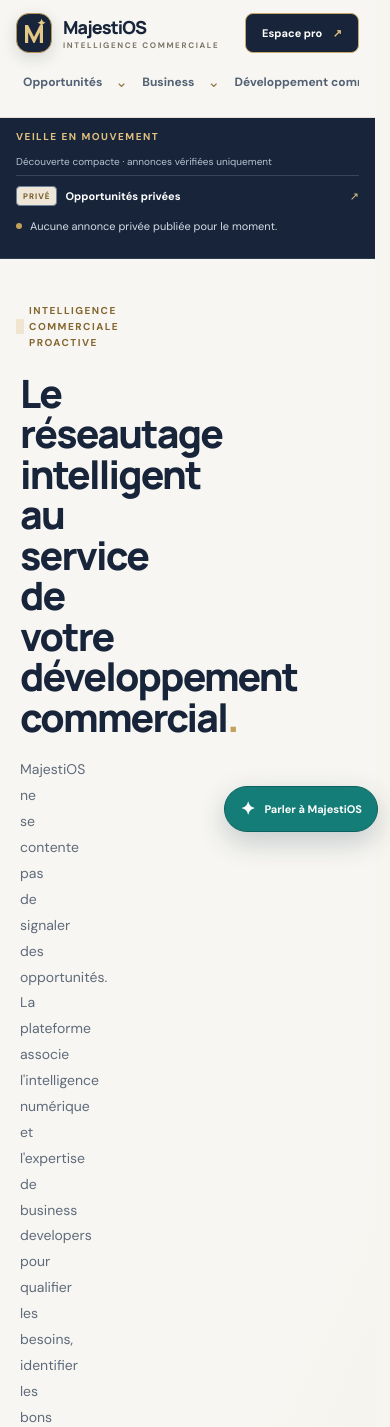
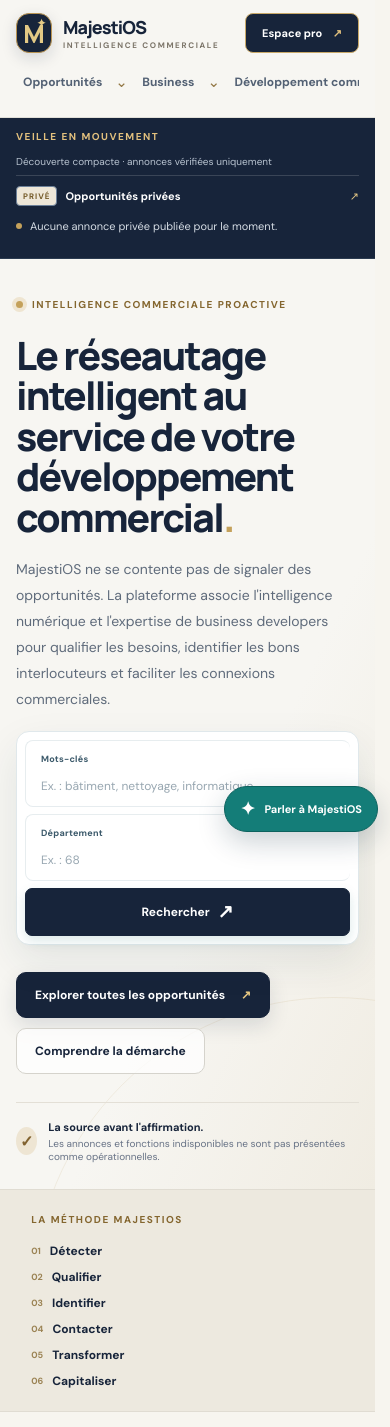
Before and after one commit to Chexpeer/Majestios, a Next.js app: page / in a window 390 px wide. Shown: the top 1427 px of the page. Built offline with nearby package versions, Linux system fonts and the light colour scheme.

Commit message:
fix(home): align hero layout with single-column homepage

```diff
--- a/src/app/globals.css
+++ b/src/app/globals.css
@@ -1411,3 +1411,44 @@ a:focus-visible, button:focus-visible, input:focus-visible, select:focus-visible
   .tender-search:has(.open-only-filter) { grid-template-columns: 1fr; }
   .open-only-filter .open-only-control { min-height: 24px; }
 }
+
+
+/* Accueil recentré sur la recherche et le carrefour interactif : aucun visuel décoratif en doublon. */
+.home-hero-redesign {
+  grid-template-columns: minmax(0, 1fr);
+}
+.home-hero-redesign:after {
+  right: -260px;
+  bottom: -410px;
+  opacity: .65;
+}
+.home-hero-redesign .hero-copy {
+  width: min(100%, 1040px);
+  max-width: 1040px;
+}
+.home-hero-redesign .hero-copy > p {
+  max-width: 820px;
+}
+.home-hero-redesign .central-opportunity-search {
+  width: min(100%, 900px);
+  margin-top: 24px;
+}
+@media (max-width: 760px) {
+  .home-hero-redesign {
+    grid-template-columns: minmax(0, 1fr);
+    padding: 38px 16px 26px;
+  }
+  .home-hero-redesign .central-opportunity-search {
+    grid-template-columns: minmax(0, 1fr);
+    width: 100%;
+    margin-top: 18px;
+  }
+  .home-hero-redesign .central-opportunity-search .search-field {
+    border-right: 0;
+    border-bottom: 1px solid #e6ecef;
+  }
+  .home-hero-redesign .central-opportunity-search .search-submit {
+    width: 100%;
+    margin: 0;
+  }
+}
```
